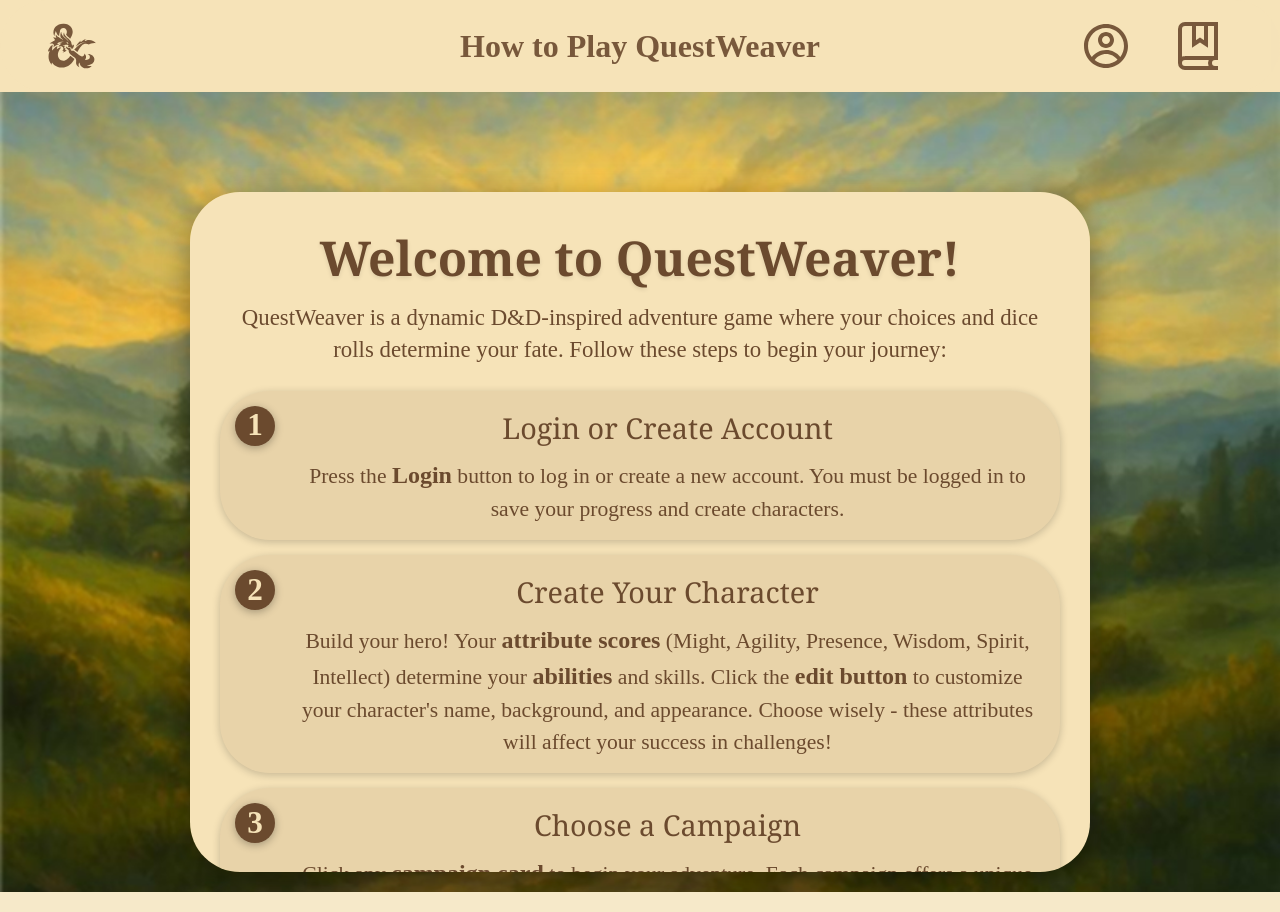
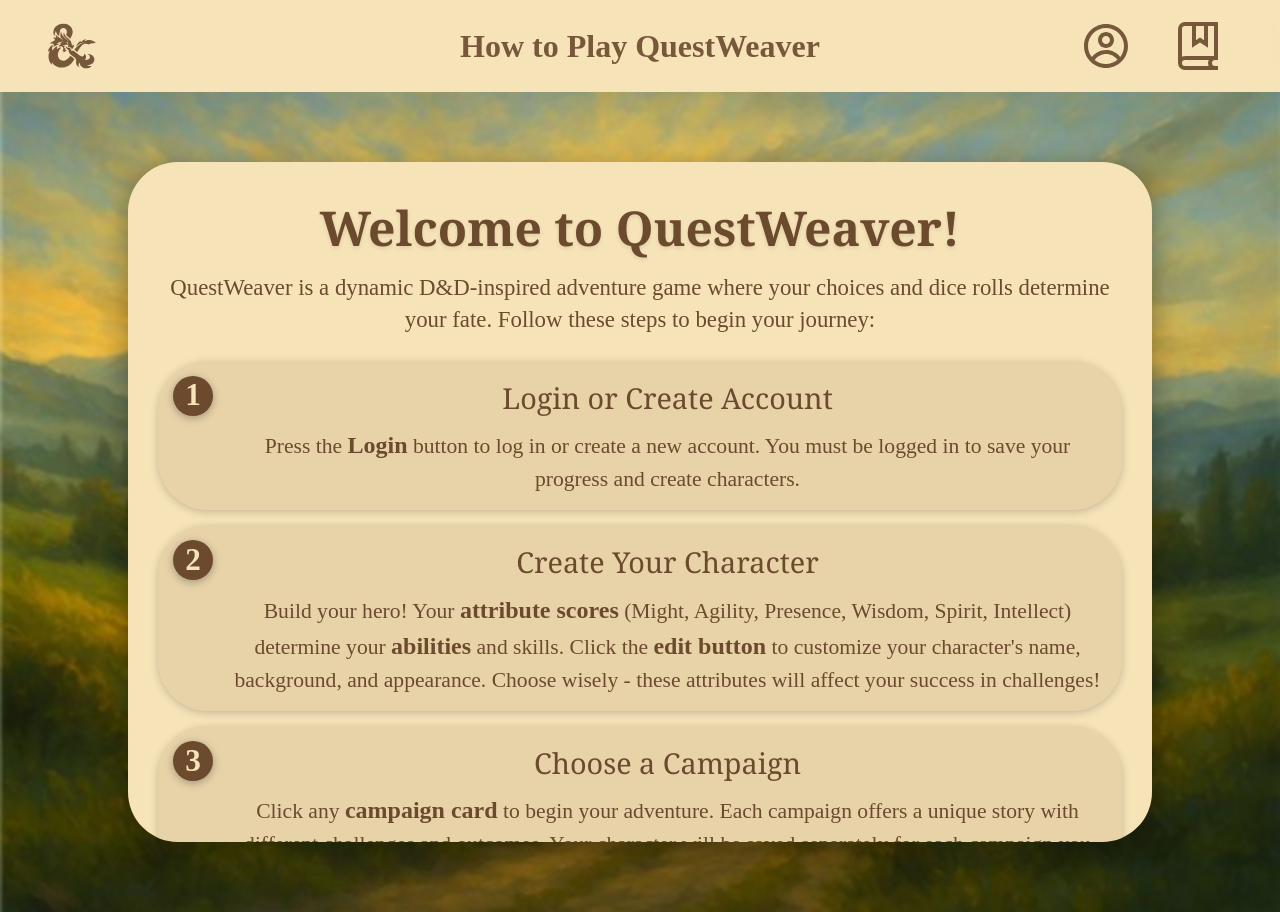
Before and after one commit to Mrpoink/DungeonMaster, a Next.js app in the folder dungeon-master/: page /howToPlay in a window 1280 px wide. Built offline with nearby package versions, Linux system fonts and the light colour scheme.

Commit message:
fixed styling

```diff
--- a/dungeon-master/src/app/pages/howToPlay/howToPlay.css
+++ b/dungeon-master/src/app/pages/howToPlay/howToPlay.css
@@ -1,9 +1,7 @@
 .how-to-play-container {
-    height: 100vh;
     background: url(../../components/assets/Login_Page.jpeg) no-repeat center center;
     background-size: cover;
-    padding: 20px;
-    padding-top: 100px;
+    padding: 70px;
     display: flex;
     justify-content: center;
     align-items: flex-start;
@@ -11,7 +9,7 @@
 }
 
 .how-to-play-content {
-    max-width: 900px;
+    max-width: 80vw;
     max-height: 85vh;
     width: 100%;
     background: #F6E3B8;
```
